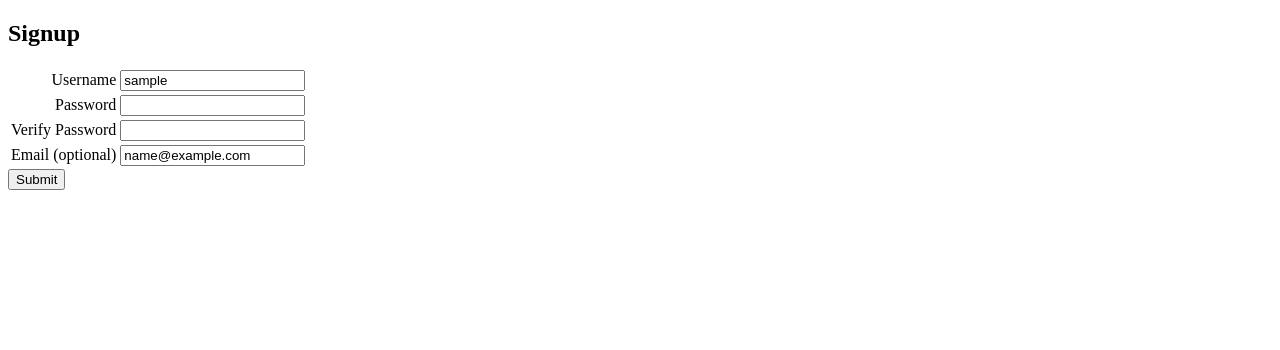
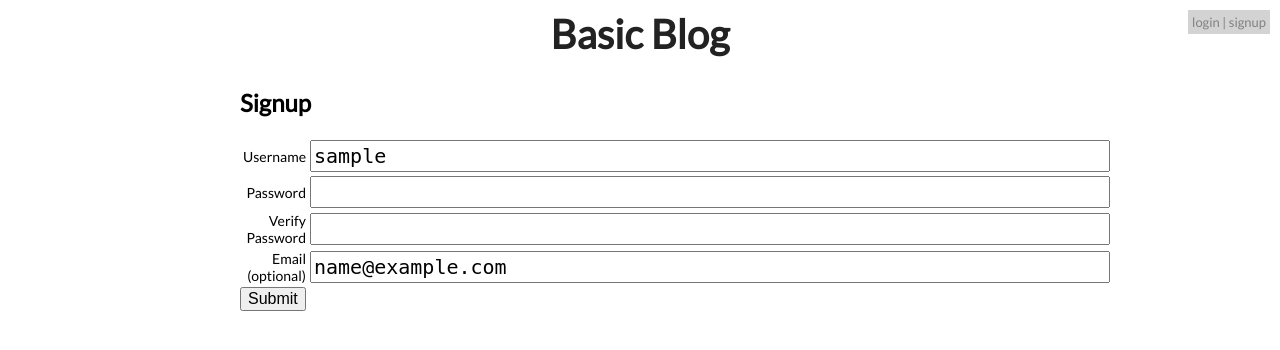
Before and after one commit to grbrewer22/Multi-User-Blog, a Python web app: template templates/signup-form.html in a window 1280 px wide. Shown: the top 350 px of the page. Run offline with Jinja, Linux system fonts and the light colour scheme; the template is opened without the code that fills it: most values are stand-ins (such as "Sample title", 1, 10 or a date in 2020).

Commit message:
Add files via upload

```diff
--- a/static/main.css
+++ b/static/main.css
@@ -11,6 +11,8 @@
 }
 
 .login-area {
+    background-color: lightgray;
+    padding: 4px;
     font-size: 13px;
     color: gray;
     position: absolute;
@@ -40,12 +42,6 @@ body {
     text-align: center;
 }
 
-#fixed {
-   margin: 0 auto;
-   width: 100%;
-   text-align: left;
-}
-
 h2 {
     font-size: 24px;
     font-weight: bold;
@@ -72,15 +68,23 @@ input[type=text] {
     font-family: monospace;
 }
 
+input[type=password] {
+    width: 800px;
+    font-size: 20px;
+    padding: 2px;
+    font-family: monospace;
+}
+
 textarea {
     width: 800px;
-    height: 400px;
+    height: 300px;
     font-size: 17px;
     font-family: monospace;
 }
 
 input[type=submit] {
     font-size: 16px;
+
 }
 
 .main-title {
@@ -100,11 +104,22 @@ input[type=submit] {
 .post-heading {
     position: relative;
     border-bottom: 3px solid #555;
+    color: black;
+    text-decoration: none;
 }
 
 .post-title {
     font-size: 24px;
     font-weight: bold;
+    color: black;
+    text-decoration: none;
+}
+
+.title-link {
+    font-size: 24px;
+    font-weight: bold;
+    color: black;
+    text-decoration: none;
 }
 
 .post-date {
@@ -139,6 +154,12 @@ input[type=submit] {
     color: #777;
 }
 
+#fixed {
+   margin: 0 auto;
+   width: 100%;
+   text-align: left;
+}
+
 @media screen and (max-width: 862px) {
     body {
         width: 90%;
@@ -148,6 +169,10 @@ input[type=submit] {
         width: 90%;
     }
 
+    input[type=password] {
+        width: 90%;
+    }
+
     textarea {
         width: 90%;
     }
--- a/templates/comment.html
+++ b/templates/comment.html
@@ -3,7 +3,7 @@
     <div class="comment">
     <div class="comment-heading">
         <div class="post-date">
-                {{c.created.strftime("%b %d, %Y")}}
+                {{c.created.strftime("%B %d, %Y")}}
             </div>
             <div class="post-by">
                 comment by: {{c.author}}
@@ -12,7 +12,7 @@
                 {{c.content}}
             </div>
             <div>
-                {{c.last_modified}}
+                {{c.last_modified.strftime("%B %d, %Y")}}
             </div>
         </div>
 
@@ -20,7 +20,7 @@
             {{c._render_text | safe}}
         </div>
         <div>
-            <a href="/blog/edit-comment/{{c.key().id()}}">Modify</a>
+            <a class="modify-link" href="/blog/editcomment/{{c.key().id()}}"><button>Modify</button></a>
         </div>
     </div>
     </div>
--- a/templates/confirm-delete.html
+++ b/templates/confirm-delete.html
@@ -1,4 +1,4 @@
-{% extends "base.html" %}
+{% extends "base2.html" %}
 {% block content %}
     {{query.render() | safe}}
     <hr>
--- a/templates/permalink.html
+++ b/templates/permalink.html
@@ -11,7 +11,7 @@
             <input type="submit" name="modify" value="Modify">
         </form>
         <form method="get" action="/blog/commentpost/{{post.key().id()}}">
-            <input type="submit" name="comment" value="Comment">
+            <input type="submit" name="comment" value="View or Add Comments">
         </form>
     </div>
 
--- a/templates/signup-form.html
+++ b/templates/signup-form.html
@@ -1,8 +1,12 @@
+{% extends "base2.html" %}
+
+{% block content %}
+
 <!DOCTYPE html>
 
 <html>
   <head>
-    <title>Unit 4 HW</title>
+    <title>Greg's Blog</title>
     <style type="text/css">
       .label {text-align: right}
       .error {color: red}
@@ -12,7 +16,7 @@
 
   <body>
     <h2>Signup</h2>
-    <form method="post">
+    <form method="post" id="fixed">
       <table>
         <tr>
           <td class="label">
@@ -68,3 +72,5 @@
   </body>
 
 </html>
+
+{% endblock %}
```
Also changed, not shown: main.py (+13 -3 lines), templates/login-form.html (+7 -1 lines), templates/post.html (+9 -3 lines), templates/base2.html (indentation only), templates/edit-comment.html (indentation only), 1 other file.
